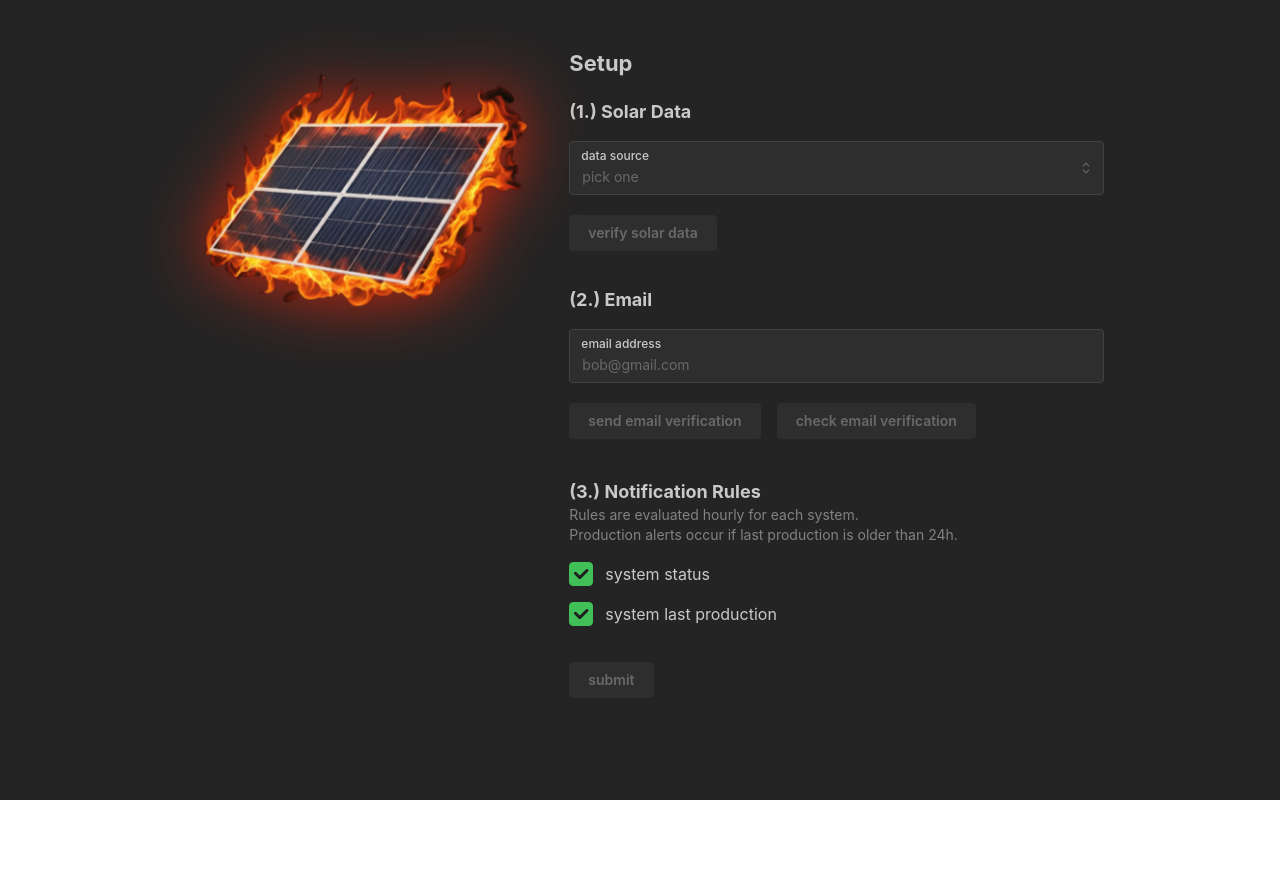
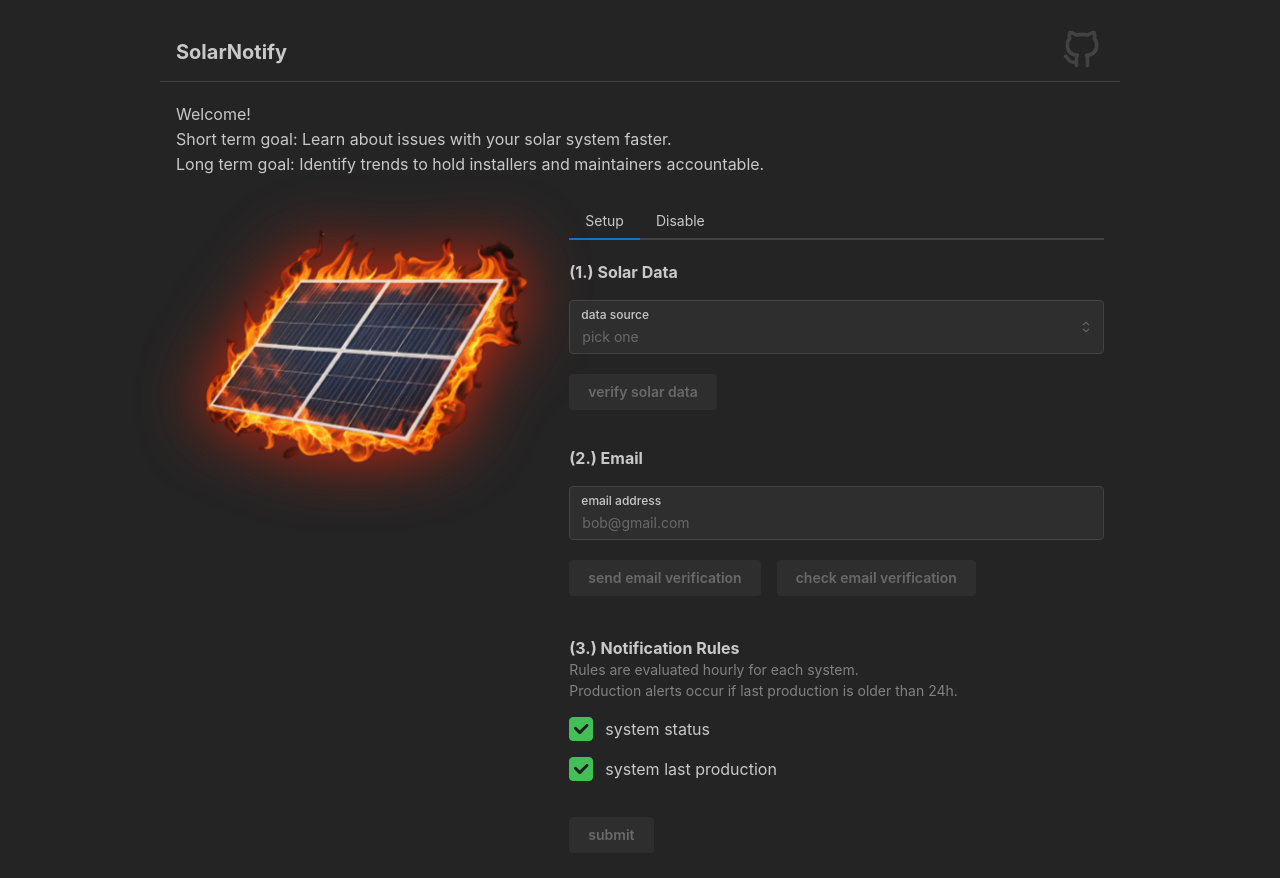
Before and after one commit to stockhausenj/solarnotify, a React (Vite) app in the folder solarnotify/: page / in a window 1280 px wide. Shown: the top 878 px of the page. Before the commit the page ends 800 px from the top, so only its background shows below. Built offline with nearby package versions, Linux system fonts and the light colour scheme.

Commit message:
welcome, header, and tabs

```diff
--- a/solarnotify/src/App.tsx
+++ b/solarnotify/src/App.tsx
@@ -1,9 +1,11 @@
 import '@mantine/core/styles.css';
-import { MantineProvider, Grid, Container } from '@mantine/core';
+import { MantineProvider, Grid, Container, Tabs } from '@mantine/core';
 
-import logo from './assets/logo.png'
-import './App.css'
-import { Setup } from './components/Setup/Setup'
+import logo from './assets/logo.png';
+import './App.css';
+import { Setup } from './components/Setup/Setup';
+import { Welcome } from './components/Welcome/Welcome';
+import { Header } from './components/Header/Header';
 
 export default function App() {
 
@@ -11,13 +13,34 @@ export default function App() {
     <MantineProvider
       defaultColorScheme='dark'
     >
+      <Header />
       <Container my="md">
+        <Grid>
+          <Grid.Col span={{ base: 12, xs: 12 }}>
+            <Welcome />
+          </Grid.Col>
+        </Grid>
         <Grid>
           <Grid.Col span={{ base: 12, xs: 5 }}>
             <img src={logo} className="logo" />
           </Grid.Col>
           <Grid.Col span={{ base: 12, xs: 7 }}>
-            <Setup />
+            <Tabs defaultValue="Setup">
+              <Tabs.List>
+                <Tabs.Tab value="Setup" size={200}>
+                  Setup
+                </Tabs.Tab>
+                <Tabs.Tab value="Disable">
+                  Disable
+                </Tabs.Tab>
+              </Tabs.List>
+              <Tabs.Panel value="Setup">
+                <Setup />
+              </Tabs.Panel>
+              <Tabs.Panel value="Disable">
+                Disable
+              </Tabs.Panel>
+            </Tabs>
           </Grid.Col>
         </Grid>
       </Container>
--- /dev/null
+++ b/solarnotify/src/components/Header/Header.module.css
@@ -0,0 +1,13 @@
+.header {
+  height: 50px;
+  margin-bottom: 20px;
+  background-color: var(--mantine-color-body);
+  border-bottom: 1px solid light-dark(var(--mantine-color-gray-3), var(--mantine-color-dark-4));
+}
+
+.inner {
+  height: 40px;
+  display: flex;
+  justify-content: space-between;
+  align-items: center;
+}
--- /dev/null
+++ b/solarnotify/src/components/Header/Header.tsx
@@ -0,0 +1,23 @@
+import { Container, Group, Text, Anchor } from '@mantine/core';
+import { IconBrandGithub } from '@tabler/icons-react';
+import classes from './Header.module.css';
+
+export function Header() {
+  return (
+    <>
+      <header className={classes.header}>
+        <Container size="md" className={classes.inner}>
+          <Text size="xl" fw={700}>
+            SolarNotify
+          </Text>
+
+          <Group>
+            <Anchor href={'https://github.com/stockhausenj/solarnotify'} target="_blank" rel="noopener noreferrer" c="dark">
+              <IconBrandGithub size={44} />
+            </Anchor>
+          </Group>
+        </Container>
+      </header>
+    </>
+  );
+}
--- a/solarnotify/src/components/Setup/Setup.tsx
+++ b/solarnotify/src/components/Setup/Setup.tsx
@@ -137,9 +137,8 @@ export function Setup() {
 
   return (
     <>
-      <Title order={3}>Setup</Title>
       <Space h="lg" />
-      <Title order={4}>
+      <Title order={5}>
         (1.) Solar Data
         {solarDataVerified && <IconCheck style={{ color: 'green', marginRight: '5px' }} />}
       </Title>
@@ -177,7 +176,7 @@ export function Setup() {
       )}
 
       <Space h="lg" />
-      <Title order={4}>
+      <Title order={5}>
         (2.) Email
         {emailVerified && <IconCheck style={{ color: 'green', marginRight: '5px' }} />}
       </Title>
@@ -186,7 +185,7 @@ export function Setup() {
       )}
       {emailNotificationVisible && (
         <Notification color="red" onClose={() => setEmailNotificationVisible(false)}>
-          Email verification failed. Please check your spam folder. Feel free to send another verification email.
+          Email in system, but not verified yet. Follow link sent in email to verify email. Check spam folder if email not found.
         </Notification>
       )}
 
@@ -214,7 +213,10 @@ export function Setup() {
 
       <Space h="lg" />
       <Space h="lg" />
-      <Title order={4}>(3.) Notification Rules</Title>
+      <Title order={5}>
+        (3.) Notification Rules
+        {emailVerified && <IconCheck style={{ color: 'green', marginRight: '5px' }} />}
+      </Title>
       <Text c="dimmed" size="sm">Rules are evaluated hourly for each system.</Text>
       <Text c="dimmed" size="sm">Production alerts occur if last production is older than 24h.</Text>
       <Space h="md" />
--- /dev/null
+++ b/solarnotify/src/components/Welcome/Welcome.tsx
@@ -0,0 +1,12 @@
+import { Space, Text } from '@mantine/core';
+
+export function Welcome() {
+  return (
+    <>
+      <Text>Welcome!</Text>
+      <Text>Short term goal: Learn about issues with your solar system faster.</Text>
+      <Text>Long term goal: Identify trends to hold installers and maintainers accountable.</Text>
+      <Space h="lg" />
+    </>
+  );
+}
```
